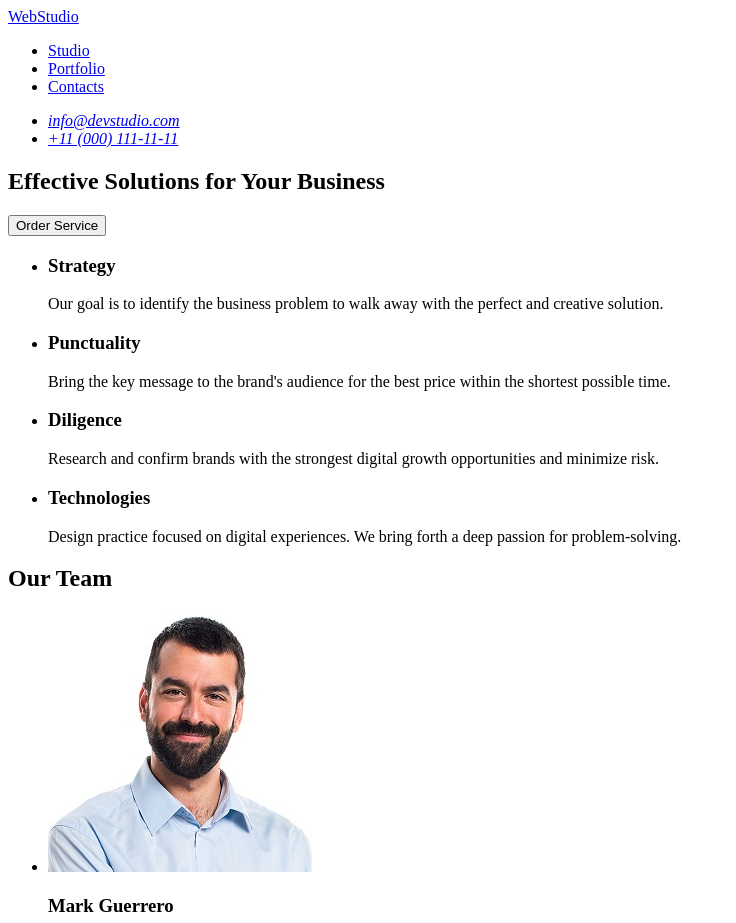
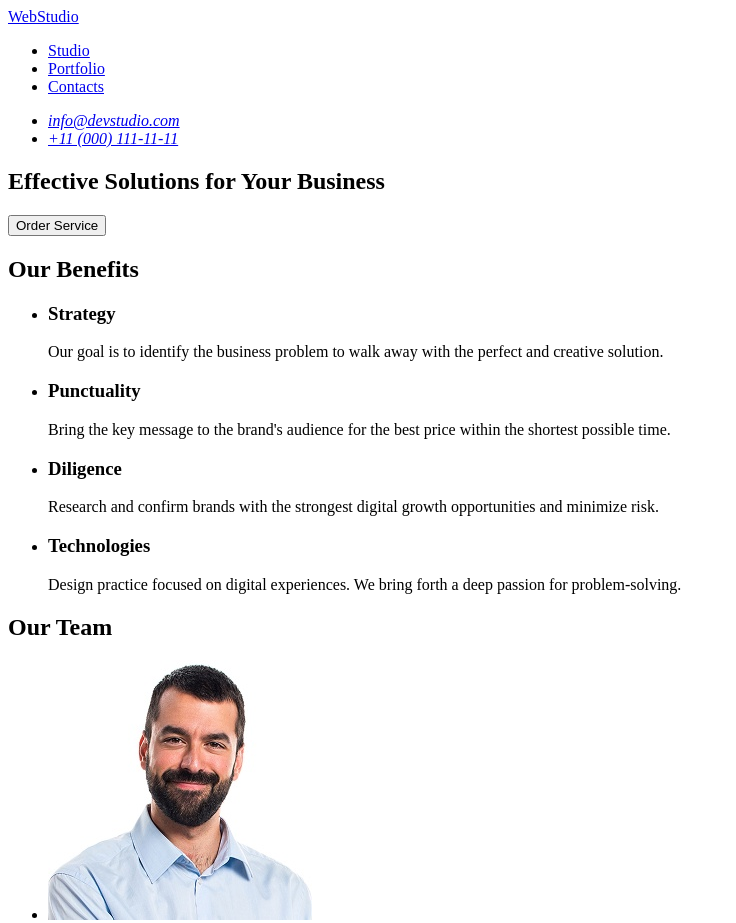
Before and after one commit to murasamadsp/goit-markup-hw-01, a plain HTML site: page index.html in a window 1280 px wide. Shown: the top 923 px of the page, without its empty margins (0-736 px from the left). Drawn offline with Linux system fonts and the light colour scheme.

Commit message:
homework1_v8

```diff
--- a/index.html
+++ b/index.html
@@ -36,7 +36,7 @@
       </section>
 
       <section>
-        <h2 hidden>Section 2</h2>
+        <h2>Our Benefits</h2>
         <ul>
           <li>
             <h3>Strategy</h3>
@@ -55,7 +55,8 @@
           <li>
             <h3>Diligence</h3>
             <p>
-              Research and confirm brands with the strongest digital growth opportunities and minimize risk.
+              Research and confirm brands with the strongest digital growth
+              opportunities and minimize risk.
             </p>
           </li>
           <li>
```
